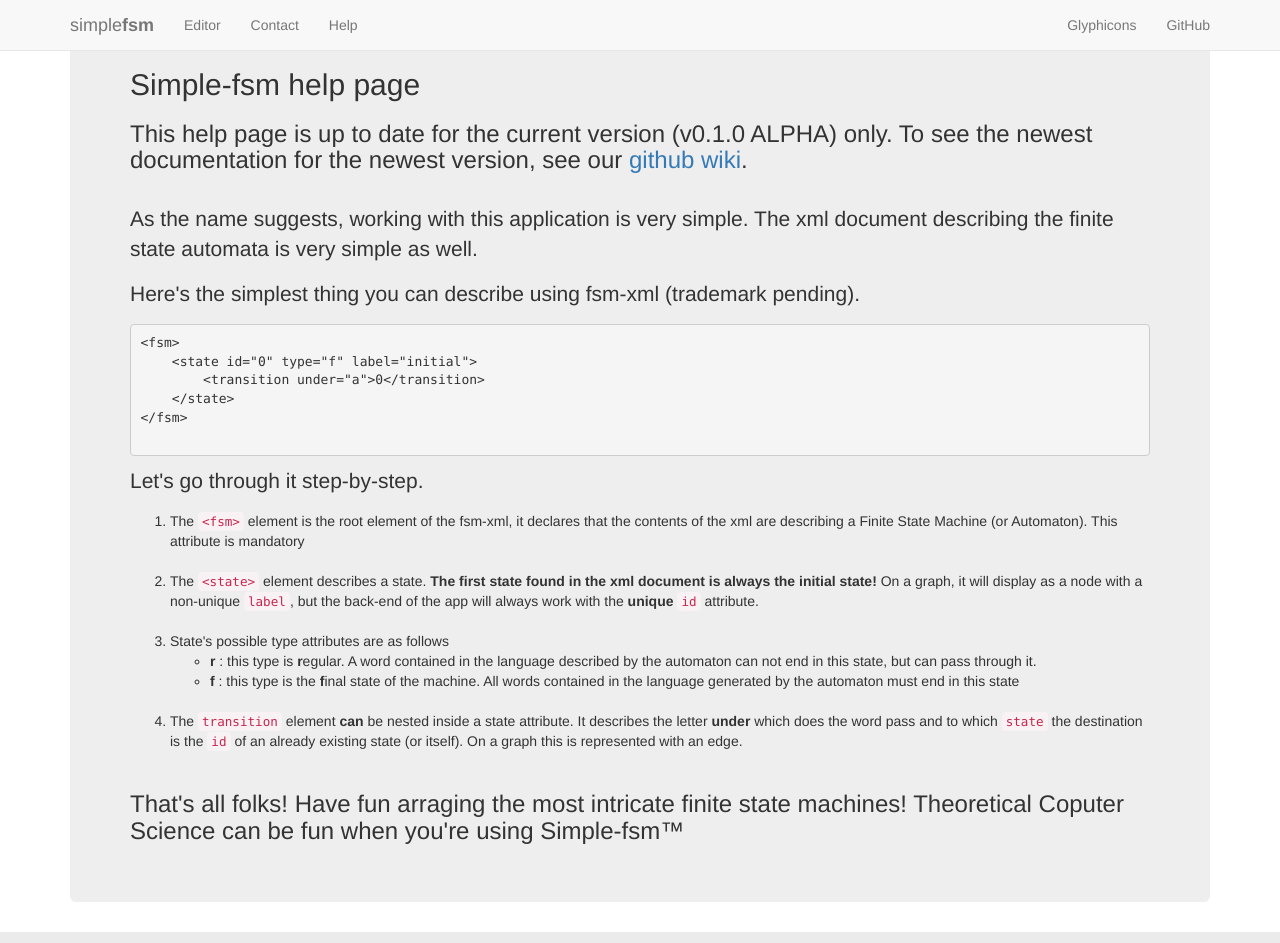
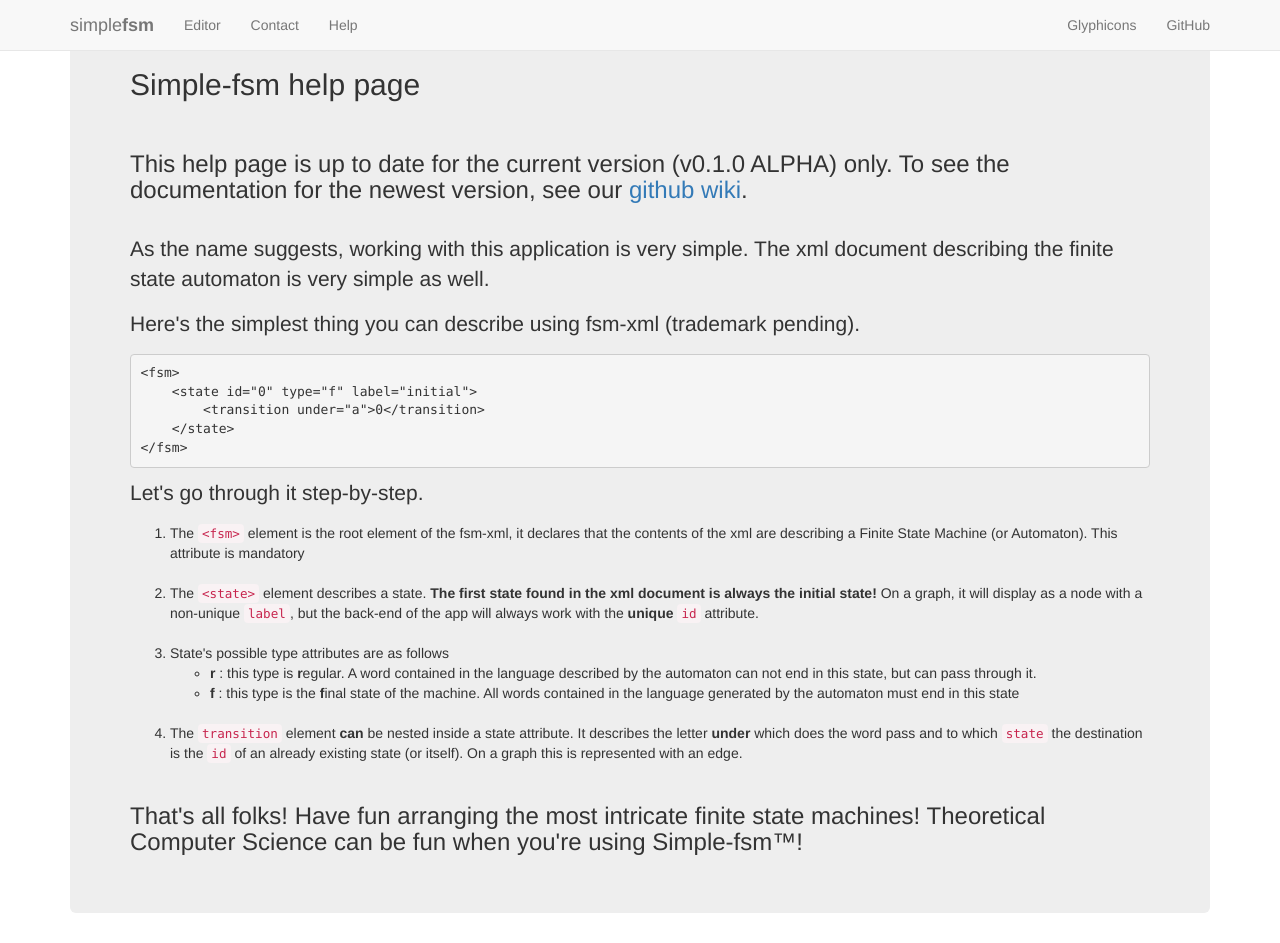
Before and after one commit to kuhi/simple-fsm, a Flask app: page /help in a window 1280 px wide. Run offline with Flask 2, Linux system fonts and the light colour scheme; parts of the project's set-up code (start-up, migrations or seed data) failed here and were passed over; some libraries are stand-ins or nearby versions.

Commit message:
help page typo fixing

```diff
--- a/src/templates/help.html
+++ b/src/templates/help.html
@@ -37,17 +37,16 @@
 
         <div class="container">
             <div class="jumbotron">
-            <h2>Simple-fsm help page</h2>
-            <h3>This help page is up to date for the current version (v0.1.0 ALPHA) only. To see the newest documentation for the newest version, see our <a href="https://github.com/kuhi/simple-fsm/wiki">github wiki</a>.</h3><br/>
-            <p>As the name suggests, working with this application is very simple. The xml document describing the finite state automata is very simple as well.</p>
+            <h2>Simple-fsm help page</h2><br>
+            <h3>This help page is up to date for the current version (v0.1.0 ALPHA) only. To see the documentation for the newest version, see our <a href="https://github.com/kuhi/simple-fsm/wiki">github wiki</a>.</h3><br/>
+            <p>As the name suggests, working with this application is very simple. The xml document describing the finite state automaton is very simple as well.</p>
             <p>Here's the simplest thing you can describe using fsm-xml (trademark pending).</p>
             <pre>
 &lt;fsm&gt;
     &lt;state id=&quot;0&quot; type=&quot;f&quot; label=&quot;initial&quot;&gt;
         &lt;transition under=&quot;a&quot;&gt;0&lt;/transition&gt;
     &lt;/state&gt;
-&lt;/fsm&gt;
-            </pre>
+&lt;/fsm&gt;</pre>
             <p>Let's go through it step-by-step.</p>
             <ol>
                 <li>The <code>&lt;fsm&gt;</code> element is the root element of the fsm-xml, it declares that the contents of the xml are describing a Finite State Machine (or Automaton). This attribute is mandatory</li></br>
@@ -59,7 +58,7 @@
                     </ul></li></br>
                 <li>The <code>transition</code> element <b>can</b> be nested inside a state attribute. It describes the letter <b>under</b> which does the word pass and to which <code>state</code> the destination is the <code>id</code> of an already existing state (or itself). On a graph this is represented with an edge.</li></br>
             </ol>
-            <h3>That's all folks! Have fun arraging the most intricate finite state machines! Theoretical Coputer Science can be fun when you're using Simple-fsm™</h3>
+            <h3>That's all folks! Have fun arranging the most intricate finite state machines! Theoretical Computer Science can be fun when you're using Simple-fsm™!</h3>
             </div>
         </div>
 
```
